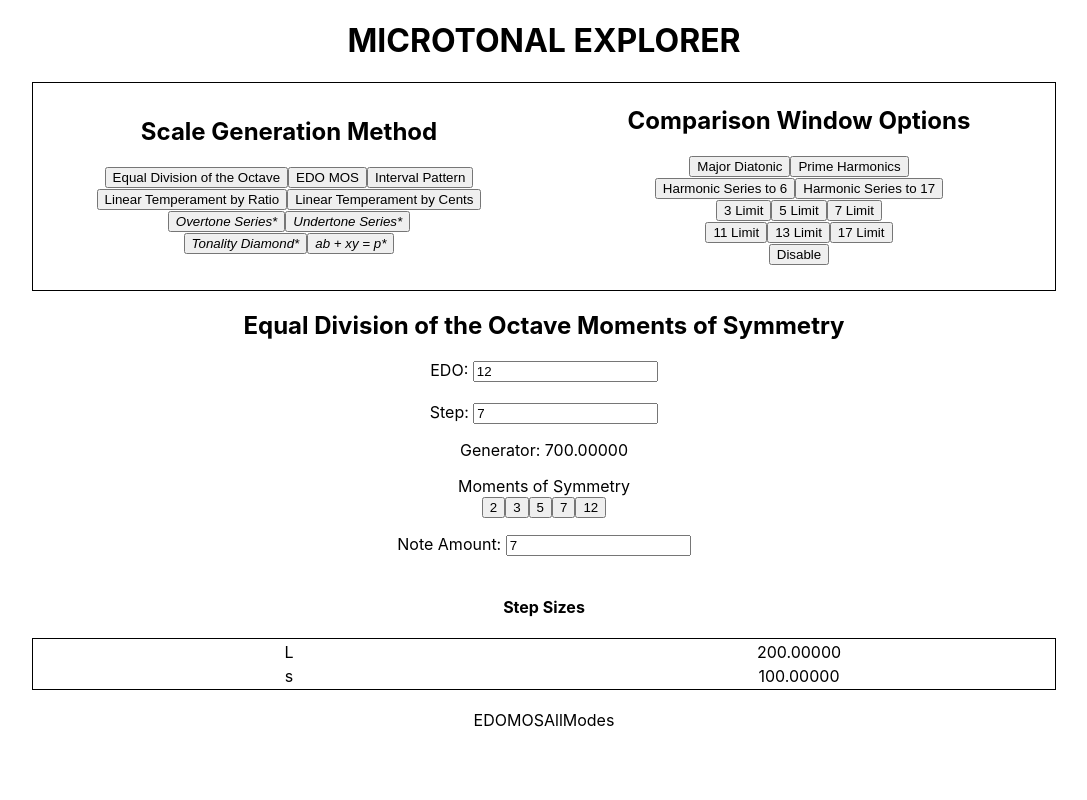
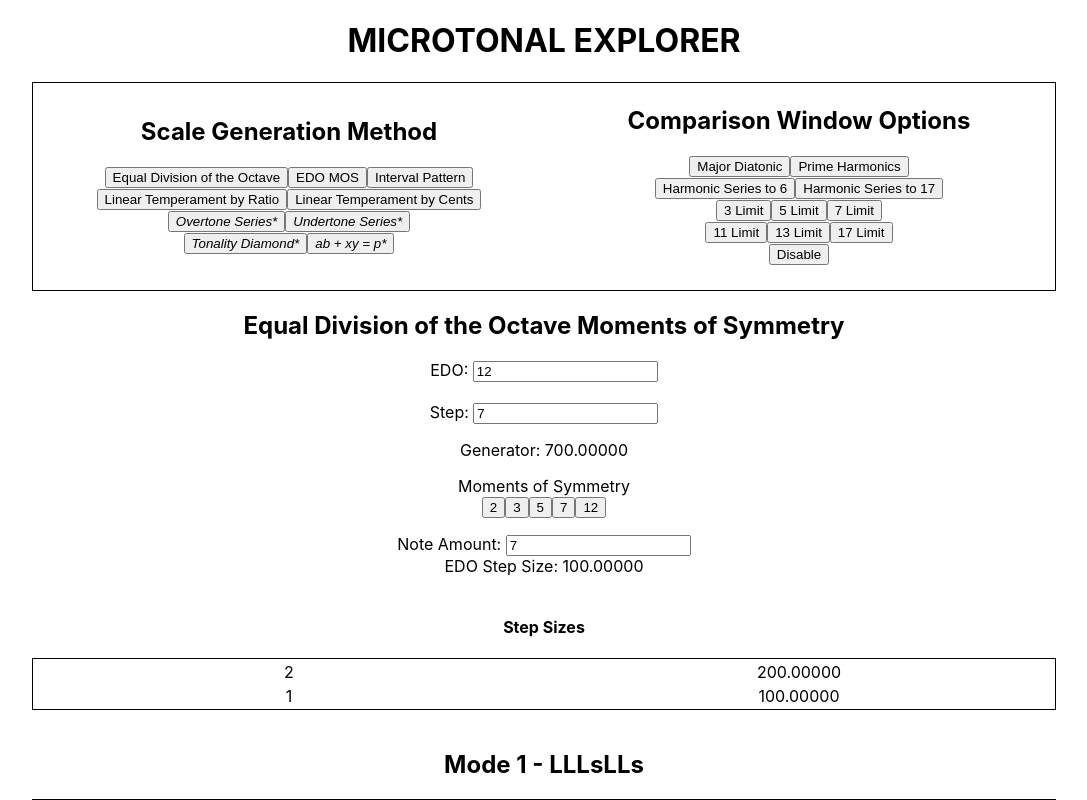
Before and after one commit to zzork/color-horizons-review-temp, a React (Create React App) app: page / in a window 1280 px wide. Both pictures are taken after a click on the button "EDO MOS". Shown: the top 800 px of the page, without its empty margins (96-1183 px from the left). Built offline with nearby package versions, Linux system fonts and the light colour scheme.

Commit message:
got the edomos uniques display working, now need to work on its allmodes

```diff
--- a/src/apps/Calculators/EDOMOS/EDOMOSReadout.js
+++ b/src/apps/Calculators/EDOMOS/EDOMOSReadout.js
@@ -1,7 +1,9 @@
 import getLTScaleFromCents from "../LTByCents/util/getLTScaleFromCents";
+import LTUniquesDisplay from "../LTShared/LTUniquesDisplay";
 import getMos from "../LTShared/util/getMos";
-import EDOMOSUniquesDisplay from "./EDOMOSUniquesDisplay";
+import getEDOMOSLmsList from "./util/getEDOMOSLmsList";
 import getEDOMOSGenerator from "./util/getEDOMOSGenerator";
+import { LTAllModes } from "../LTShared/LTAllModes";
 
 const EDOMOSReadout = ({
   edo,
@@ -23,6 +25,7 @@ const EDOMOSReadout = ({
     <button onClick={() => handleMOSClick(value)}>{value}</button>
   ));
   const scale = getLTScaleFromCents(generator, noteTotal);
+  const lmsIn = getEDOMOSLmsList(scale, edo);
 
   return (
     <div>
@@ -40,19 +43,14 @@ const EDOMOSReadout = ({
         value={noteTotal}
       ></input>
       <br />
-      {noteTotal <= 1 && <div>Note Total Must Be Greater Than One</div>}
-      {noteTotal > 1 && <EDOMOSUniquesDisplay scale={scale} />}
+      EDO Step Size: {(1200 / edo).toFixed(5)}
+      {noteTotal <= 1 && <p>Note Total Must Be Greater Than One</p>}
+      {noteTotal > 1 && <LTUniquesDisplay scale={scale} lmsIn={lmsIn} />}
       <br />
-      {noteTotal > 1 && <div>EDOMOSAllModes</div>}
+      {noteTotal > 1 && <LTAllModes scale={scale} />}
     </div>
   );
 };
-
-// YEAH EDOMOSUNIQUESDISPLAY AND LTUNIQUESDISPLAY SHOULD BE THE SAME
-// SAME WITH ALL MODES
-// LT ONES JUST PASS "LMS" IN AND DISPLAY THOSE
-// IN HERE DEFINE THE STEP VALUE IN PLACE OF LMS AND PASS THOSE
-// PROBABLY CAN DO THE SAME FOR IP AS WELL, DRY!
 
 const InvalidState = ({ step, edo }) => {
   return (
--- a/src/apps/Calculators/EDOMOS/EDOMOSUniquesDisplay.js
+++ /dev/null
@@ -1,76 +0,0 @@
-import getStepDifferences from "../../../util/getStepDifferences";
-import getUniqueSteps from "../../../util/getUniqueSteps";
-
-const EDOMOSUniquesDisplay = ({ scale }) => {
-  const stepDifferences = getStepDifferences(scale);
-  const sortedUnique = getUniqueSteps(stepDifferences);
-
-  let uniquesDisplay = null;
-
-  if (sortedUnique.length < 2) {
-    uniquesDisplay = (
-      <div>
-        <br />
-        <h4>Step Sizes</h4>
-        <table>
-          <tbody>
-            <tr>
-              <td>L</td>
-              <td>{sortedUnique[0].toFixed(5)}</td>
-            </tr>
-          </tbody>
-        </table>
-      </div>
-    );
-  } // CHANGE OTHERS TO BEHAVE LIKE THIS, AND IMPLEMENT NOTE AMOUNT CANNOT BE GREATER THAN FINAL MOS?
-  // CAN THIS BE FURTHER EXTRACTED? PASS LMS VALUE INTO HERE, DEFINE IT EARLIER...
-
-  if (sortedUnique.length === 2) {
-    uniquesDisplay = (
-      <div>
-        <br />
-        <h4>Step Sizes</h4>
-        <table>
-          <tbody>
-            <tr>
-              <td>L</td>
-              <td>{sortedUnique[0].toFixed(5)}</td>
-            </tr>
-            <tr>
-              <td>s</td>
-              <td>{sortedUnique[1].toFixed(5)}</td>
-            </tr>
-          </tbody>
-        </table>
-      </div>
-    );
-  }
-
-  if (sortedUnique.length === 3) {
-    uniquesDisplay = (
-      <div>
-        <br />
-        <h4>Step Sizes</h4>
-        <table>
-          <tbody>
-            <tr>
-              <td>L</td>
-              <td>{sortedUnique[0].toFixed(5)}</td>
-            </tr>
-            <tr>
-              <td>m</td>
-              <td>{sortedUnique[1].toFixed(5)}</td>
-            </tr>
-            <tr>
-              <td>s</td>
-              <td>{sortedUnique[2].toFixed(5)}</td>
-            </tr>
-          </tbody>
-        </table>
-      </div>
-    );
-  }
-  return uniquesDisplay;
-};
-
-export default EDOMOSUniquesDisplay;
--- /dev/null
+++ b/src/apps/Calculators/EDOMOS/util/getEDOMOSLmsList.js
@@ -0,0 +1,25 @@
+import getStepDifferences from "../../../../util/getStepDifferences";
+import getUniqueSteps from "../../../../util/getUniqueSteps";
+
+const getEDOMOSLmsList = (scale, edo) => {
+  let returnList = ["-", "-", "-"];
+
+  const edoStep = 1200 / edo;
+  const uniqueStepValues = getUniqueSteps(getStepDifferences(scale));
+  const uniqueSteps = uniqueStepValues.map((value) =>
+    Math.round(value / edoStep)
+  );
+  if (uniqueSteps.length === 3) {
+    returnList = uniqueSteps;
+  }
+  if (uniqueSteps.length === 2) {
+    returnList = [uniqueSteps[0], "m", uniqueSteps[1]];
+  }
+  if (uniqueSteps.length === 1) {
+    returnList = [uniqueSteps[0], "m", "s"];
+  }
+
+  return returnList;
+};
+
+export default getEDOMOSLmsList;
--- a/src/apps/Calculators/LTByCents/LTBCReadout.js
+++ b/src/apps/Calculators/LTByCents/LTBCReadout.js
@@ -70,7 +70,7 @@ export const LTBCReadout = ({
         ></input>
       </p>
       {noteTotal <= 1 && <div>Note Total Must Be Greater Than One</div>}
-      {noteTotal > 1 && <LTUniquesDisplay scale={scale} />}
+      {noteTotal > 1 && <LTUniquesDisplay scale={scale} lmsIn={"Lms"} />}
       <br />
       {noteTotal > 1 && (
         <LTAllModes scale={scale} selectedComparison={selectedComparison} />
--- a/src/apps/Calculators/LTByRatio/LTBRReadout.js
+++ b/src/apps/Calculators/LTByRatio/LTBRReadout.js
@@ -92,7 +92,7 @@ export const LTBRReadout = ({
           ></input>
         </p>
         {noteTotal <= 1 && <div>Note Total Must Be Greater Than One</div>}
-        {noteTotal > 1 && <LTUniquesDisplay scale={scale} />}
+        {noteTotal > 1 && <LTUniquesDisplay scale={scale} lmsIn={"Lms"} />}
         <br />
         {noteTotal > 1 && (
           <LTAllModes scale={scale} selectedComparison={selectedComparison} />
--- a/src/apps/Calculators/LTShared/LTUniquesDisplay.js
+++ b/src/apps/Calculators/LTShared/LTUniquesDisplay.js
@@ -1,14 +1,27 @@
 import getStepDifferences from "../../../util/getStepDifferences";
 import getUniqueSteps from "../../../util/getUniqueSteps";
 
-const LTUniquesDisplay = ({ scale }) => {
+const LTUniquesDisplay = ({ scale, lmsIn }) => {
   const stepDifferences = getStepDifferences(scale);
   const sortedUnique = getUniqueSteps(stepDifferences);
 
   let uniquesDisplay = null;
 
-  if (sortedUnique.length < 2) {
-    uniquesDisplay = <div>It's an EDO!</div>;
+  if (sortedUnique.length === 1) {
+    uniquesDisplay = (
+      <div>
+        <br />
+        <h4>Step Sizes</h4>
+        <table>
+          <tbody>
+            <tr>
+              <td>{lmsIn[0]}</td>
+              <td>{sortedUnique[0].toFixed(5)}</td>
+            </tr>
+          </tbody>
+        </table>
+      </div>
+    );
   }
 
   if (sortedUnique.length === 2) {
@@ -19,11 +32,11 @@ const LTUniquesDisplay = ({ scale }) => {
         <table>
           <tbody>
             <tr>
-              <td>L</td>
+              <td>{lmsIn[0]}</td>
               <td>{sortedUnique[0].toFixed(5)}</td>
             </tr>
             <tr>
-              <td>s</td>
+              <td>{lmsIn[2]}</td>
               <td>{sortedUnique[1].toFixed(5)}</td>
             </tr>
           </tbody>
@@ -40,15 +53,15 @@ const LTUniquesDisplay = ({ scale }) => {
         <table>
           <tbody>
             <tr>
-              <td>L</td>
+              <td>{lmsIn[0]}</td>
               <td>{sortedUnique[0].toFixed(5)}</td>
             </tr>
             <tr>
-              <td>m</td>
+              <td>{lmsIn[1]}</td>
               <td>{sortedUnique[1].toFixed(5)}</td>
             </tr>
             <tr>
-              <td>s</td>
+              <td>{lmsIn[2]}</td>
               <td>{sortedUnique[2].toFixed(5)}</td>
             </tr>
           </tbody>
```
